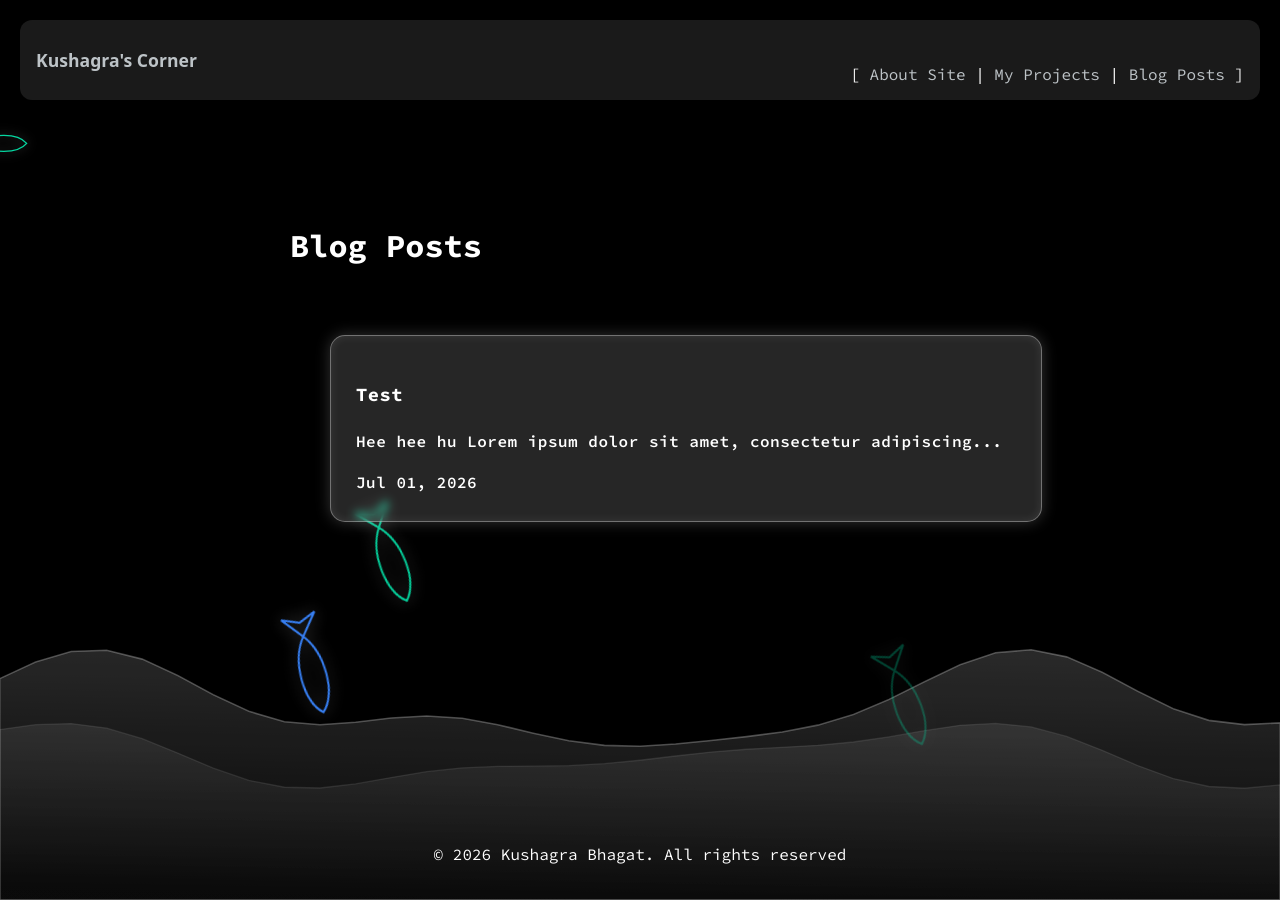
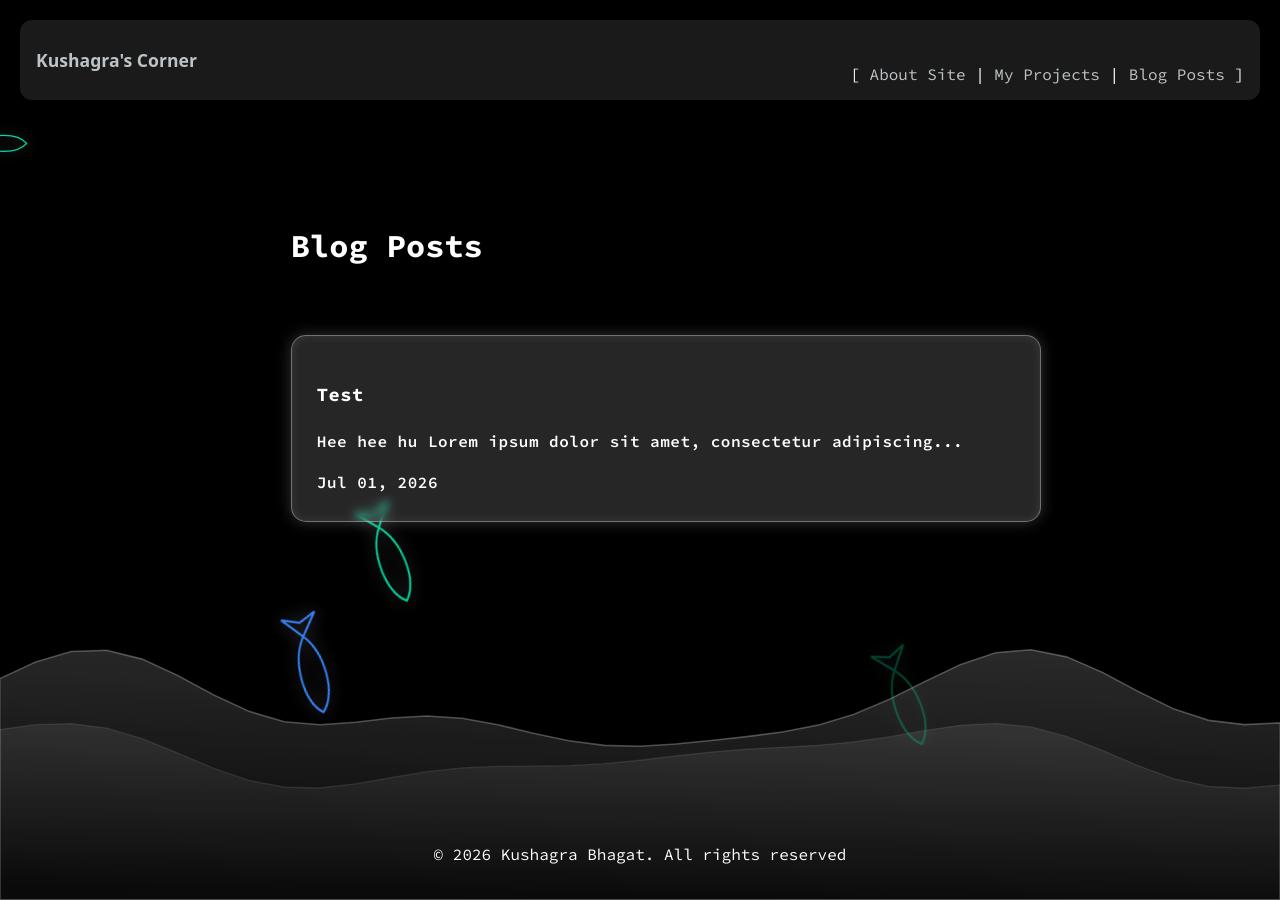
Before and after one commit to kuwushagra/kuwushagra.github.io, a Jekyll site: the page built from posts/index.html, in a window 1280 px wide. Built offline with Jekyll 4.4.1, drawn with Linux system fonts in a browser that asks for light colours; some web fonts are replaced; a style sheet for code colours, icons or effects is not loaded.

Commit message:
Update index.html

```diff
--- a/posts/index.html
+++ b/posts/index.html
@@ -4,7 +4,7 @@ title: Posts | Kushagra's Corner
 ---
 
 <h1>Blog Posts</h1><br>
-<ul class="post-list" style="list-style-type: none;">
+<ul class="post-list" style="list-style-type: none; padding-left: 0;">
   {% for post in site.posts %}
     <li>
       <a href="{{ post.url | relative_url }}" class="glowing-btn" style="display: block; width: 100%; padding: 25px; border-radius: 15px;">
```
